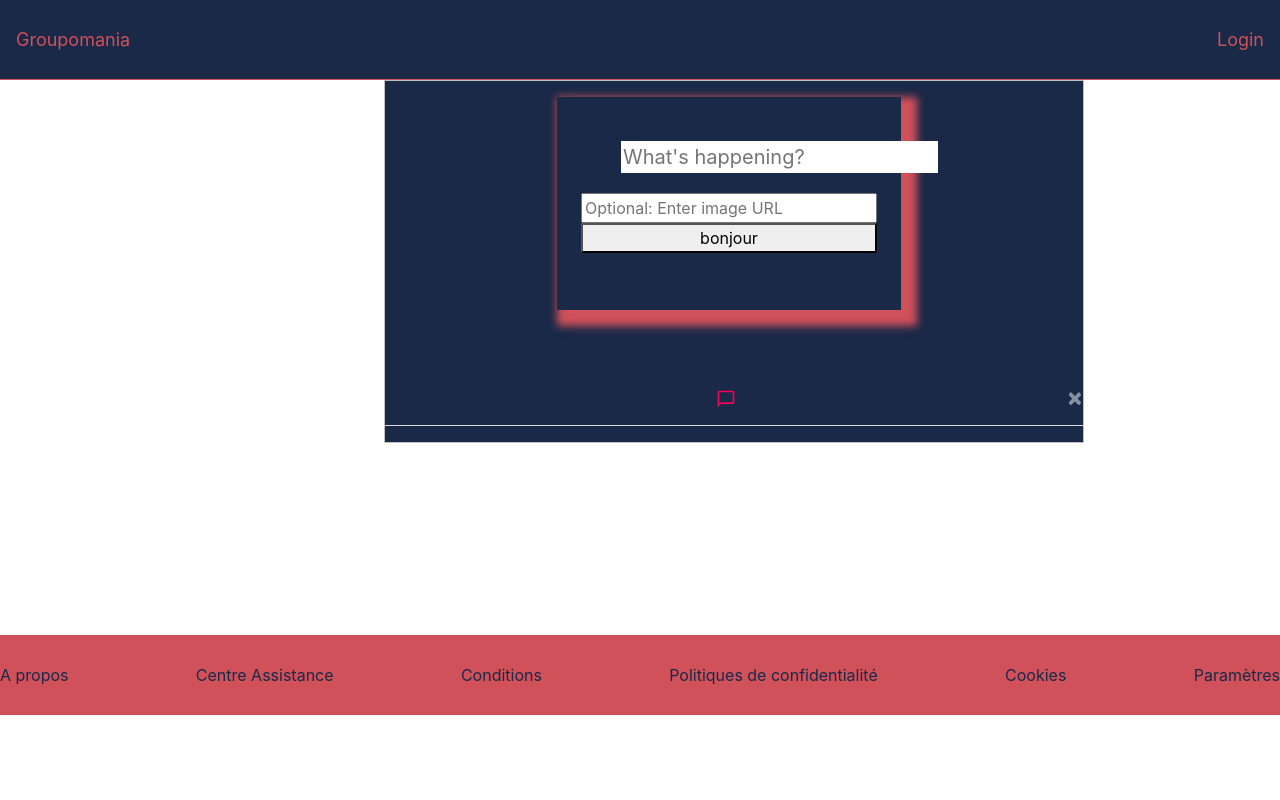
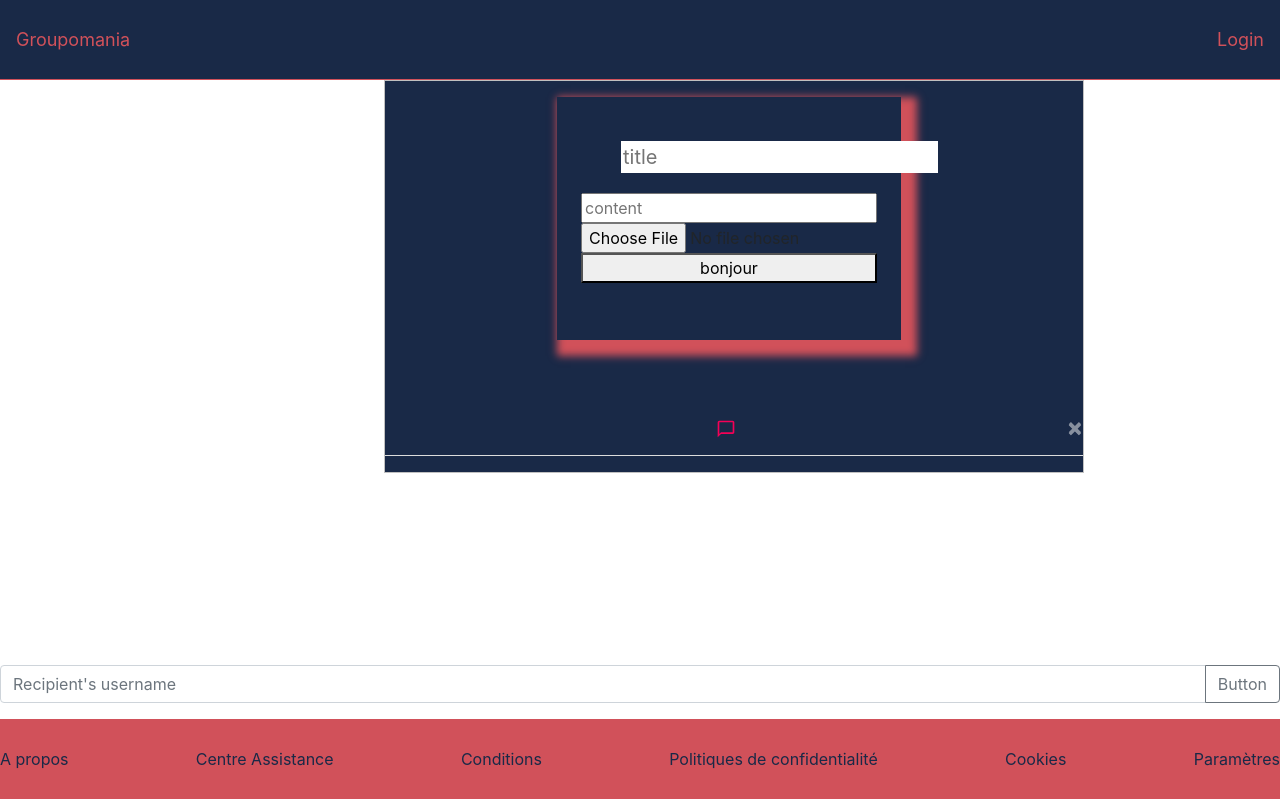
Before and after one commit to TerenceHilderal/groupomania, a React (Create React App) app in the folder frontend/: page /wall in a window 1280 px wide. Built offline with nearby package versions, Linux system fonts and the light colour scheme; no server answers.

Commit message:
bloqué sur les posts avec les hooks

```diff
--- a/frontend/src/components/Login/index.js
+++ b/frontend/src/components/Login/index.js
@@ -9,8 +9,6 @@ function LogIn() {
 		axios
 			.post("http://localhost:3000/api/users/login", login)
 			.then(res => {
-				console.log(res);
-
 				localStorage.setItem("token", res.data.token);
 
 				const profile = {
--- a/frontend/src/components/Posts/index.js
+++ b/frontend/src/components/Posts/index.js
@@ -4,78 +4,104 @@ import "./Post.scss";
 // import PostComponent from "./PostComponent";
 import axios from "axios";
 import Comment from "../Comment";
-// import "./PostComponent";
 
-// deletePost() {
-// 	axios
-// 		.delete("http://localhost:3000/api/posts/" + this.state.id)
-// 		.then(response => {
-// 			console.log(response);
-// 		})
-// 		.catch(error => {
-// 			console.log(error);
-// 		});
-// }
-// const getPosts = () => {
-// 	axios
-// 		.get("http://localhost:3000/api/posts/getPosts")
-// 		.then(response => {
-// 			// console.log(response.data.map(post => post));
-// 			setPosts(response.data);
-// 		})
-// 		.catch(error => console.log({ error }));
-// };
-// const [posts, setPosts] = useState(null);
-// // getPosts();
-// useEffect(() => {
-// 	if (!posts) {
-// 		getPosts();
-// 	}
-// });
-// PostComponent();
 const Post = () => {
-	const [posts, setPosts] = useState();
+	// recupérer les posts
 	const handlePosts = () => {
 		axios
 			.get("http://localhost:3000/api/posts/getPosts")
 			.then(response => {
-				console.log(response.data);
 				setPosts(response.data);
-				console.log(response.data);
 			})
 			.catch(error => console.log({ error }));
 	};
+	const [posts, setPosts] = useState("");
 
 	useEffect(() => {
 		if (!posts) {
 			handlePosts();
 		}
+	}, [posts]);
+
+	// récupérer un post par id
+	const handlePostsByUserId = () => {
+		axios
+			.get("http://localhost:3000/api/posts/user/:id")
+			.then(response => {
+				setPosts(response.data);
+			})
+			.catch(error => console.log({ error }));
+	};
+
+	// créer un post
+	const submitHandler = e => {
+		e.preventDefault();
+
+		axios
+			.post("http://localhost:3000/api/posts/new", newPost, {
+				headers: { "Content-Type": "multipart/form-data" }
+			})
+			.then(res => {
+				console.log(res);
+			})
+			.catch(error => console.log(error));
+	};
+
+	const [newPost, setNewPost] = useState({
+		title: "",
+		content: "",
+		attachment: ""
 	});
+
+	// supprimer un post
+	const handleDeletePost = () => {
+		axios
+			.delete("http://localhost:3000/api/posts/:id")
+			.then(res => {
+				console.log(res);
+			})
+			.catch(error => console.log(error));
+	};
 
 	return (
 		<div className="post">
 			<div className="tweetBox">
-				<form>
+				<form onSubmit={submitHandler} method="post" action="/ahah">
 					<div className="tweetBox__input">
-						{/* <Avatar src="https://kajabi-storefronts-production.global.ssl.fastly.net/kajabi-storefronts-production/themes/284832/settings_images/rLlCifhXRJiT0RoN2FjK_Logo_roundbackground_black.png" /> */}
 						<input
-							// onChange={e => setTweetMessage(e.target.value)}
-							// value={tweetMessage}
-							placeholder="What's happening?"
+							placeholder="title"
 							type="text"
+							value={newPost.title}
+							onChange={e => setNewPost({ ...newPost, title: e.target.value })}
+							id="title"
+							name="title"
 						/>
 					</div>
 					<input
-						// value={tweetImage}
-						// onChange={e => setTweetImage(e.target.value)}
 						className="tweetBox__imageInput"
-						placeholder="Optional: Enter image URL"
+						placeholder="content"
+						value={newPost.content}
+						onChange={e => setNewPost({ ...newPost, content: e.target.value })}
+						id="content"
+						name="content"
 						type="text"
 					/>
-					<button>bonjour</button>
+					<input
+						className="tweetBox__imageInput"
+						placeholder="attachment"
+						value={newPost.attachment}
+						onChange={e =>
+							setNewPost({ ...newPost, attachment: e.target.value })
+						}
+						id="attachment"
+						name="attachment"
+						type="file"
+					/>
+					<button type="submit">bonjour</button>
 					<hr />
 				</form>
 			</div>
+			{console.log(posts)}
 
 			{/* <div key={}> */}
 			<div className="post__username">{/* <p>{post.User.username}</p> */}</div>
@@ -96,12 +122,7 @@ const Post = () => {
 						fontSize="small"
 						onClick={() => alert("clic")}
 					/>
-					<button
-						onClick={() => alert("clic")}
-						type="button"
-						className="close"
-						aria-label="Close"
-					>
+					<button type="button" className="close" aria-label="Close">
 						<span aria-hidden="true">&times;</span>
 					</button>
 				</div>
--- a/frontend/src/components/Wall/index.js
+++ b/frontend/src/components/Wall/index.js
@@ -3,8 +3,14 @@ import React from "react";
 // import styles from "../Sidebar/Sidebar.module.scss";
 // import style from "../Posts/Post.module.scss";
 import Post from "../Posts";
+import Comment from "../Comment";
 
 function Wall() {
-	return <div>{<Post />}</div>;
+	return (
+		<div>
+			{<Post />}
+			{<Comment />}
+		</div>
+	);
 }
 export default Wall;
```
Also changed, not shown: 2 other files (tests, documents, lock files or other folders).
